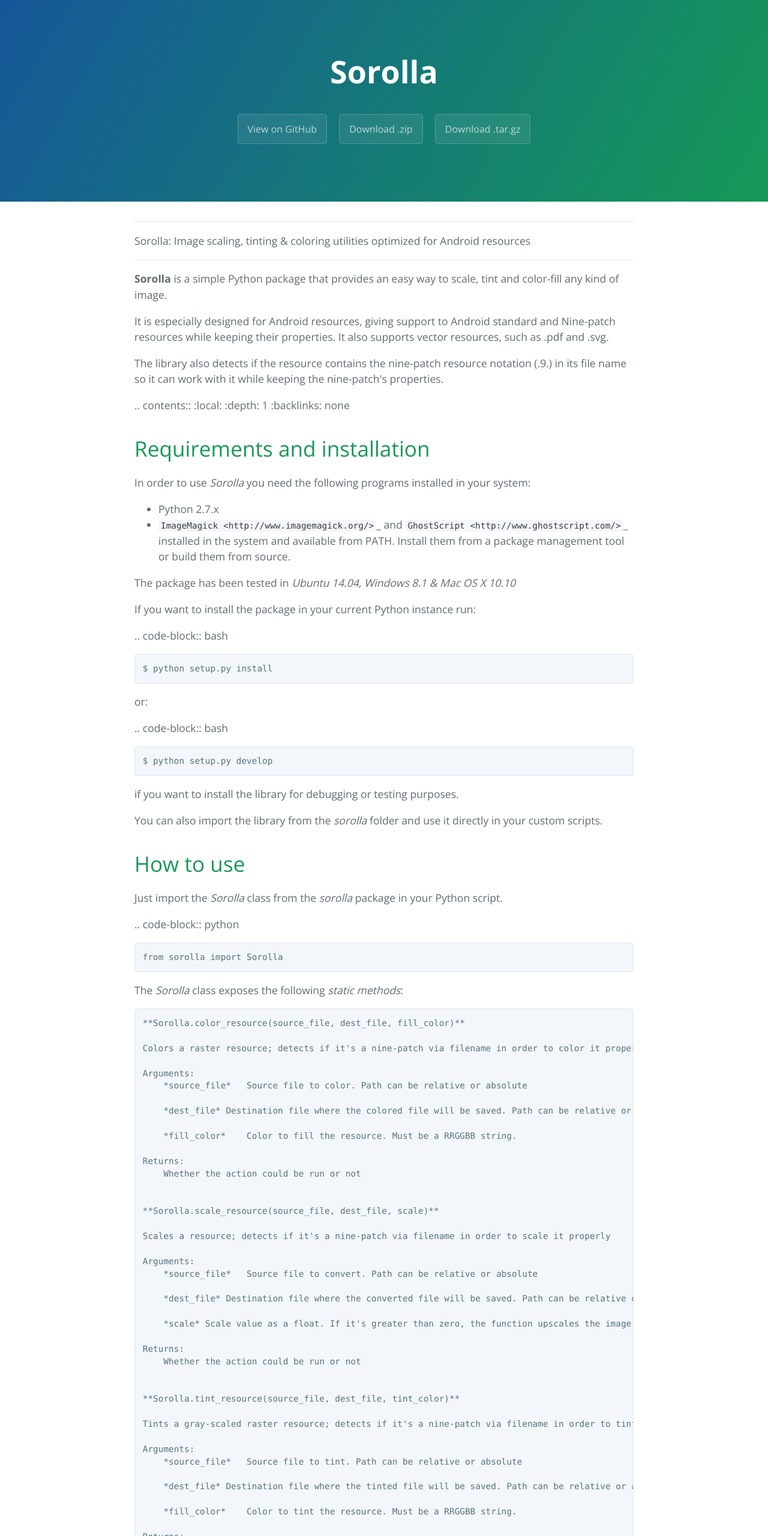
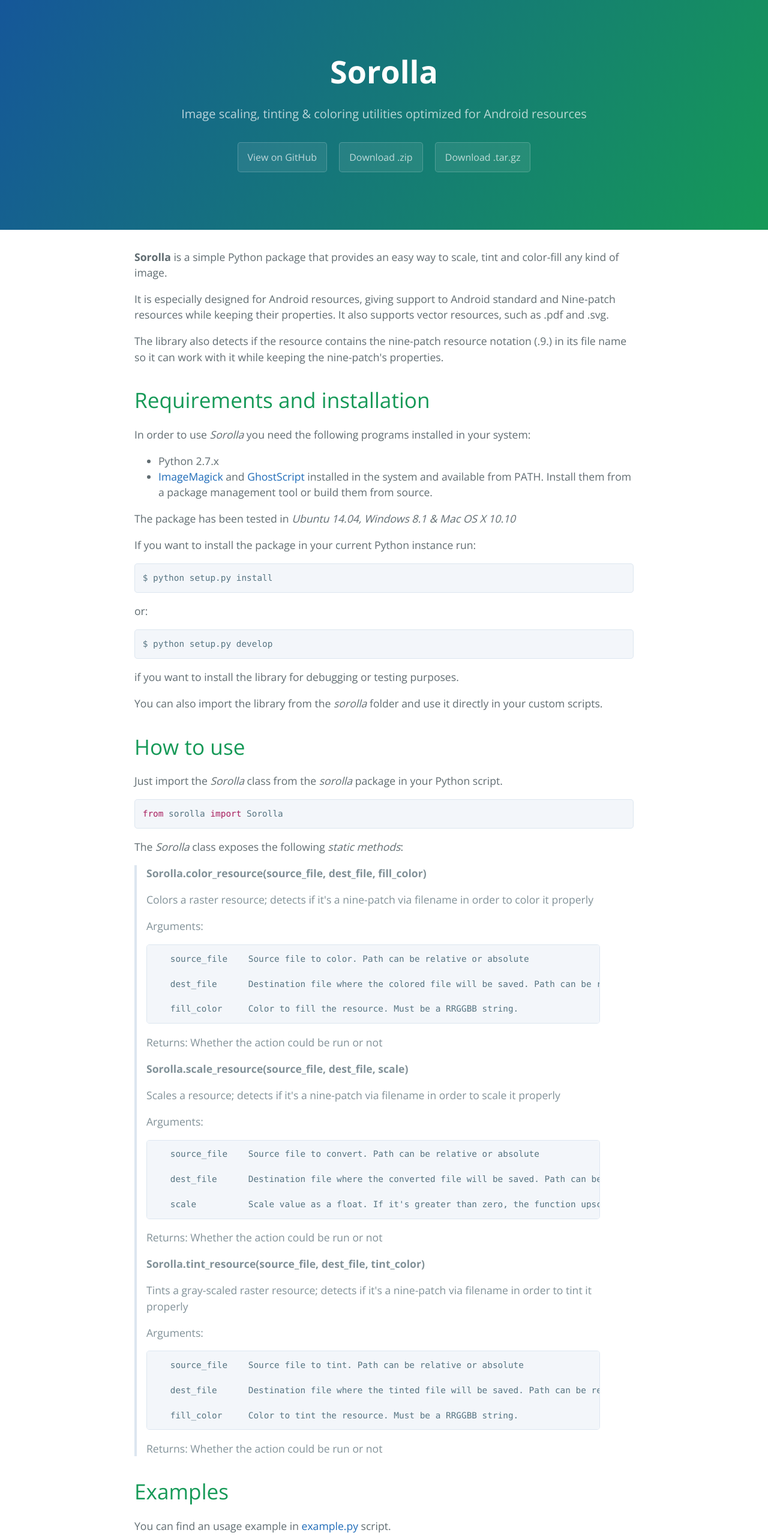
Before and after one commit to bq/sorolla, a plain HTML site: page index.html in a window 1280 px wide. Shown: the top 2560 px of the page at 60% size. Drawn offline with nearby package versions, Linux system fonts and the light colour scheme.

Commit message:
Create gh-pages branch via GitHub

```diff
--- a/index.html
+++ b/index.html
@@ -12,31 +12,18 @@
   <body>
     <section class="page-header">
       <h1 class="project-name">Sorolla</h1>
-      <h2 class="project-tagline"></h2>
+      <h2 class="project-tagline">Image scaling, tinting &amp; coloring utilities optimized for Android resources</h2>
       <a href="https://github.com/bq/sorolla" class="btn">View on GitHub</a>
       <a href="https://github.com/bq/sorolla/zipball/master" class="btn">Download .zip</a>
       <a href="https://github.com/bq/sorolla/tarball/master" class="btn">Download .tar.gz</a>
     </section>
 
     <section class="main-content">
-      <hr>
-
-<p>Sorolla: Image scaling, tinting &amp; coloring utilities optimized for Android resources</p>
-
-<hr>
-
-<p><strong>Sorolla</strong> is a simple Python package that provides an easy way to scale, tint and color-fill any kind of image.</p>
+      <p><strong>Sorolla</strong> is a simple Python package that provides an easy way to scale, tint and color-fill any kind of image.</p>
 
 <p>It is especially designed for Android resources, giving support to Android standard and Nine-patch resources while keeping their properties. It also supports vector resources, such as .pdf and .svg. </p>
 
 <p>The library also detects if the resource contains the nine-patch resource notation (.9.) in its file name so it can work with it while keeping the nine-patch's properties.</p>
-
-<p>.. contents::
-    :local:
-    :depth: 1
-    :backlinks: none</p>
-
-<h1></h1>
 
 <h1>
 <a id="requirements-and-installation" class="anchor" href="#requirements-and-installation" aria-hidden="true"><span class="octicon octicon-link"></span></a>Requirements and installation</h1>
@@ -46,101 +33,90 @@
 <ul>
 <li>Python 2.7.x</li>
 <li>
-<code>ImageMagick &lt;http://www.imagemagick.org/&gt;</code>_ and <code>GhostScript &lt;http://www.ghostscript.com/&gt;</code>_ installed in the system and available from PATH. Install them from a package management tool or build them from source.</li>
+<a href="http://www.imagemagick.org/">ImageMagick</a> and <a href="http://www.ghostscript.com/">GhostScript</a> installed in the system and available from PATH. Install them from a package management tool or build them from source.</li>
 </ul>
 
 <p>The package has been tested in <em>Ubuntu 14.04, Windows 8.1 &amp; Mac OS X 10.10</em></p>
 
 <p>If you want to install the package in your current Python instance run:</p>
 
-<p>.. code-block:: bash</p>
-
-<pre><code>$ python setup.py install
-</code></pre>
+<div class="highlight highlight-bash"><pre>$ python setup.py install</pre></div>
 
 <p>or:</p>
 
-<p>.. code-block:: bash</p>
-
-<pre><code>$ python setup.py develop
-</code></pre>
+<div class="highlight highlight-bash"><pre>$ python setup.py develop</pre></div>
 
 <p>if you want to install the library for debugging or testing purposes.</p>
 
 <p>You can also import the library from the <em>sorolla</em> folder and use it directly in your custom scripts.</p>
-
-<h1></h1>
 
 <h1>
 <a id="how-to-use" class="anchor" href="#how-to-use" aria-hidden="true"><span class="octicon octicon-link"></span></a>How to use</h1>
 
 <p>Just import the <em>Sorolla</em> class from the <em>sorolla</em> package in your Python script.</p>
 
-<p>.. code-block:: python</p>
-
-<pre><code>from sorolla import Sorolla
-</code></pre>
+<div class="highlight highlight-python"><pre><span class="pl-k">from</span> sorolla <span class="pl-k">import</span> Sorolla</pre></div>
 
 <p>The <em>Sorolla</em> class exposes the following <em>static methods</em>:</p>
 
-<pre><code>**Sorolla.color_resource(source_file, dest_file, fill_color)**
+<blockquote>
+<p><strong>Sorolla.color_resource(source_file, dest_file, fill_color)</strong></p>
 
-Colors a raster resource; detects if it's a nine-patch via filename in order to color it properly
+<p>Colors a raster resource; detects if it's a nine-patch via filename in order to color it properly</p>
 
-Arguments:
-    *source_file*   Source file to color. Path can be relative or absolute
+<p>Arguments:</p>
 
-    *dest_file* Destination file where the colored file will be saved. Path can be relative or absolute
+<pre><code>   source_file    Source file to color. Path can be relative or absolute
 
-    *fill_color*    Color to fill the resource. Must be a RRGGBB string.
+   dest_file      Destination file where the colored file will be saved. Path can be relative or absolute
 
-Returns:
-    Whether the action could be run or not
-
-
-**Sorolla.scale_resource(source_file, dest_file, scale)**
-
-Scales a resource; detects if it's a nine-patch via filename in order to scale it properly
-
-Arguments:
-    *source_file*   Source file to convert. Path can be relative or absolute
-
-    *dest_file* Destination file where the converted file will be saved. Path can be relative or absolute
-
-    *scale* Scale value as a float. If it's greater than zero, the function upscales the image; if less than zero, it downscales the image
-
-Returns:
-    Whether the action could be run or not
-
-
-**Sorolla.tint_resource(source_file, dest_file, tint_color)**
-
-Tints a gray-scaled raster resource; detects if it's a nine-patch via filename in order to tint it properly
-
-Arguments:
-    *source_file*   Source file to tint. Path can be relative or absolute
-
-    *dest_file* Destination file where the tinted file will be saved. Path can be relative or absolute
-
-    *fill_color*    Color to tint the resource. Must be a RRGGBB string.
-
-Returns:
-    Whether the action could be run or not
+   fill_color     Color to fill the resource. Must be a RRGGBB string.
 </code></pre>
 
-<h1></h1>
+<p>Returns:
+       Whether the action could be run or not</p>
+
+<p><strong>Sorolla.scale_resource(source_file, dest_file, scale)</strong></p>
+
+<p>Scales a resource; detects if it's a nine-patch via filename in order to scale it properly</p>
+
+<p>Arguments:</p>
+
+<pre><code>   source_file    Source file to convert. Path can be relative or absolute
+
+   dest_file      Destination file where the converted file will be saved. Path can be relative or absolute
+
+   scale          Scale value as a float. If it's greater than zero, the function upscales the image; if less than zero, it downscales the image
+</code></pre>
+
+<p>Returns:
+       Whether the action could be run or not</p>
+
+<p><strong>Sorolla.tint_resource(source_file, dest_file, tint_color)</strong></p>
+
+<p>Tints a gray-scaled raster resource; detects if it's a nine-patch via filename in order to tint it properly</p>
+
+<p>Arguments:</p>
+
+<pre><code>   source_file    Source file to tint. Path can be relative or absolute
+
+   dest_file      Destination file where the tinted file will be saved. Path can be relative or absolute
+
+   fill_color     Color to tint the resource. Must be a RRGGBB string.
+</code></pre>
+
+<p>Returns:
+       Whether the action could be run or not</p>
+</blockquote>
 
 <h1>
 <a id="examples" class="anchor" href="#examples" aria-hidden="true"><span class="octicon octicon-link"></span></a>Examples</h1>
 
-<p>You can find an usage example in <code>example.py &lt;example.py&gt;</code>_ script.</p>
+<p>You can find an usage example in <a href="example.py">example.py</a> script.</p>
 
 <p>The script acccepts the following syntax:</p>
 
-<p>.. code-block:: bash</p>
-
-<pre><code>$ python example.py source_res_dir dest_res_dir rgb_hex_color_without_#
-</code></pre>
+<div class="highlight highlight-bash"><pre>$ python example.py source_res_dir dest_res_dir rgb_hex_color_without_#</pre></div>
 
 <p>This script takes a source folder containing:</p>
 
@@ -151,49 +127,32 @@
 
 <p>and saves the results in another folder ready to import them into an Android project.</p>
 
-<p><em>Note: the script skips xxxhdpi resource generation, see</em> <code>this excerpt from Android documentation &lt;http://developer.android.com/guide/practices/screens_support.html#xxxhdpi-note&gt;</code>_ <em>for more details.</em></p>
+<p><em>Note: the script skips xxxhdpi resource generation, see <a href="http://developer.android.com/guide/practices/screens_support.html#xxxhdpi-note">this excerpt from Android documentation</a> for more details.</em></p>
 
 <p>Suppose that we have the following folders in "source_res_dir":</p>
 
-<p>.. image:: art/screen_1.png
-    :alt: source_res_dir contents
-    :align: center</p>
+<p><img src="art/screen_1.png" alt="source_res_dir contents"></p>
 
-<p>.. image:: art/screen_2.png
-    :alt: source_res_dir/drawable contents
-    :align: center</p>
+<p><img src="art/screen_2.png" alt="source_res_dir/drawable contents"></p>
 
-<p>.. image:: art/screen_3.png
-    :alt: source_res_dir/drawable-xxhdpi contents
-    :align: center</p>
+<p><img src="art/screen_3.png" alt="source_res_dir/drawable-xxhdpi contents"></p>
 
 <p>If the following command is issued:</p>
 
-<p>.. code-block:: bash</p>
-
-<pre><code>$ python example.py source_res_dir dest_res_dir FF0000
-</code></pre>
+<div class="highlight highlight-python"><pre>$ python example.py source_res_dir dest_res_dir FF0000</pre></div>
 
 <p>We'll get the following result:</p>
 
-<p>.. image:: art/screen_4.png
-    :alt: dest_res_dir contents
-    :align: center</p>
+<p><img src="art/screen_4.png" alt="dest_res_dir contents"></p>
 
-<p>.. image:: art/screen_5.png
-    :alt: dest_res_dir/drawable-xxhdpi contents
-    :align: center</p>
+<p><img src="art/screen_5.png" alt="dest_res_dir/drawable-xxhdpi contents"></p>
 
 <p>(Contents in the rest of folders have been skipped)</p>
-
-<h1></h1>
 
 <h1>
 <a id="license" class="anchor" href="#license" aria-hidden="true"><span class="octicon octicon-link"></span></a>License</h1>
 
 <p>This project is licensed under the Apache Software License, Version 2.0.</p>
-
-<p>.. code::</p>
 
 <pre><code>Copyright (c) 2015 bq
 
```
Also changed, not shown: params.json (+1 -1 lines).
